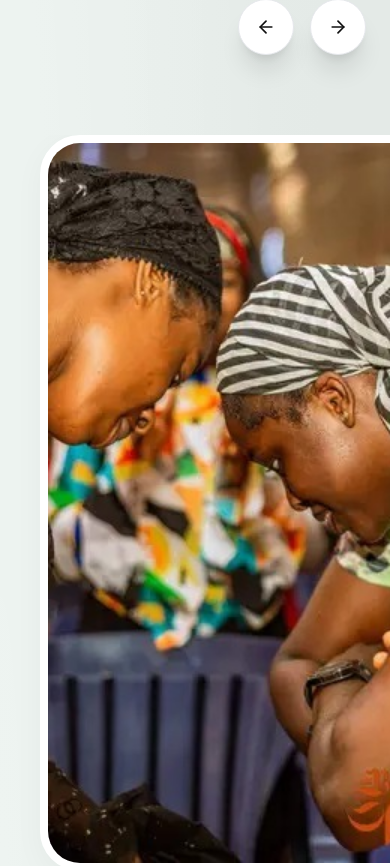
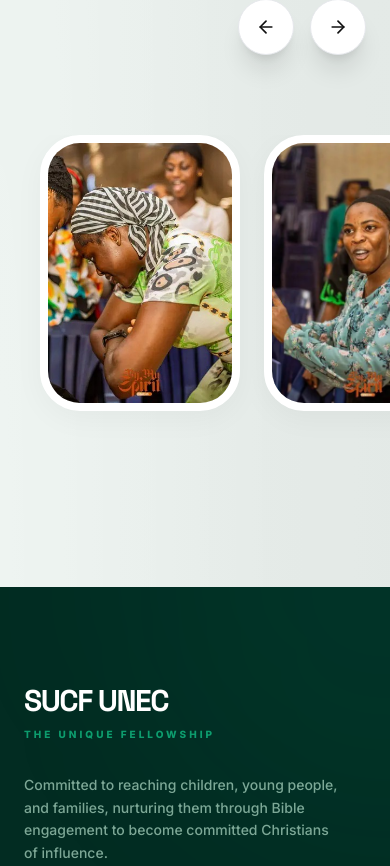
Before and after one commit to Daniel-1165/SUCF_UNEC, a React (Vite) app: page / in a window 390 px wide. Shown: the part 6318-7184 px from the top of the page. Built offline with nearby package versions, Linux system fonts and the light colour scheme; no server answers; the database is empty.

Commit message:
feat: Implement admin panel for managing gallery, articles, books, and news, and create a new home page.

```diff
--- a/package.json
+++ b/package.json
@@ -16,6 +16,7 @@
     "react-dom": "^19.2.0",
     "react-icons": "^5.5.0",
     "react-quill": "^2.0.0",
+    "react-quill-new": "^3.7.0",
     "react-router-dom": "^7.10.1"
   },
   "devDependencies": {
--- a/src/pages/AdminPanel.jsx
+++ b/src/pages/AdminPanel.jsx
@@ -4,8 +4,8 @@
 import { useNavigate } from 'react-router-dom';
 import { FiImage, FiFileText, FiUpload, FiTrash2, FiPlus, FiSave, FiX, FiBook, FiBell, FiEdit } from 'react-icons/fi';
 import { motion, AnimatePresence } from 'framer-motion';
-import ReactQuill from 'react-quill';
-import 'react-quill/dist/quill.snow.css';
+import ReactQuill from 'react-quill-new';
+import 'react-quill-new/dist/quill.snow.css';
 
 const galleryCategories = ['Events', 'Worship', 'Fellowship', 'Outreach'];
 const articleCategories = ['Spiritual Growth', 'Academic', 'Prayer', 'Testimony'];
--- a/src/pages/Home.jsx
+++ b/src/pages/Home.jsx
@@ -371,7 +371,7 @@
                         <motion.div
                             key={i}
                             whileHover={{ y: -10 }}
-                            className="min-w-[280px] md:min-w-[320px] aspect-square zeni-card overflow-hidden !rounded-[2.5rem] !p-0 border-8 border-white relative group shrink-0"
+                            className="w-[200px] md:w-[260px] aspect-square zeni-card overflow-hidden !rounded-[2.5rem] !p-0 border-8 border-white relative group shrink-0"
                         >
                             <img src={img} alt="Gallery" className="w-full h-full object-cover transition-all duration-1000 group-hover:scale-110" />
                             <div className="absolute inset-0 bg-gradient-to-t from-[#00211F]/30 via-transparent to-transparent opacity-0 group-hover:opacity-100 transition-opacity duration-700" />
@@ -379,7 +379,7 @@
                     ))}
                     <Link
                         to="/gallery"
-                        className="min-w-[280px] md:min-w-[320px] aspect-square zeni-card-dark !bg-[#00211F] flex flex-col items-center justify-center group p-10 text-center transition-all hover:bg-emerald-950 !rounded-[2.5rem] shrink-0"
+                        className="w-[200px] md:w-[260px] aspect-square zeni-card-dark !bg-[#00211F] flex flex-col items-center justify-center group p-8 text-center transition-all hover:bg-emerald-950 !rounded-[2.5rem] shrink-0"
                     >
                         <div className="w-16 h-16 rounded-full bg-white/5 border border-white/10 flex items-center justify-center mb-6 group-hover:scale-110 group-hover:bg-emerald-500 group-hover:border-transparent transition-all duration-700 shadow-2xl">
                             <FiArrowRight className="text-2xl" />
```
Also changed, not shown: 1 other file (tests, documents, lock files or other folders).
